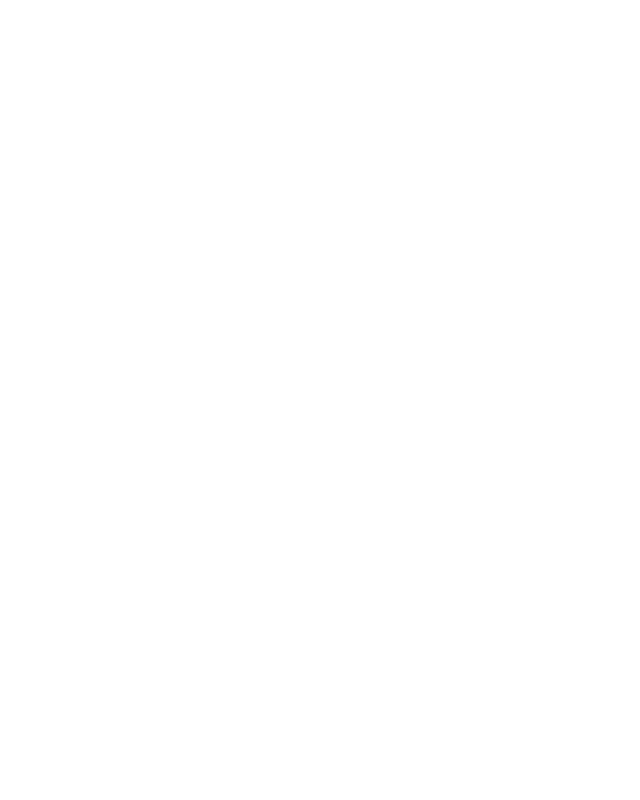
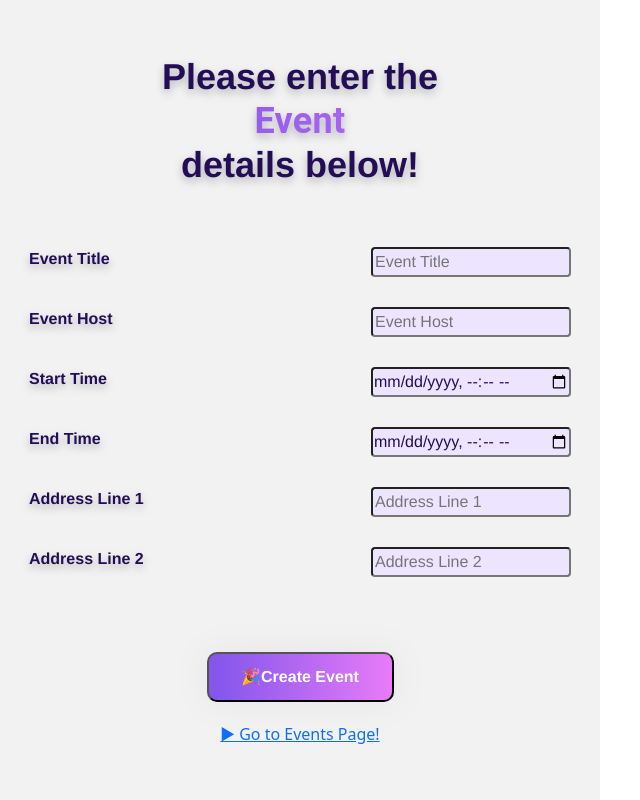
Before and after one commit to BhavyaT-135/envited-task, a React (Create React App) app: page /create in a window 1280 px wide. Before the commit this address had no page. Shown: the whole page, without its empty margins (0-640 px from the left). Built offline with nearby package versions, Linux system fonts and the light colour scheme.

Commit message:
✨ Create Page

```diff
--- a/src/App.jsx
+++ b/src/App.jsx
@@ -2,26 +2,25 @@
 import { useState } from 'react';
 import EventsPage from "./components/EventsPage/EventsPage";
 import LandingPage from "./components/LandingPage/LandingPage";
+import CreatePage from "./components/CreatePage/CreatePage";
 
 function App() {
-  const [eventList, setEventList] = useState([
-    {
-      id: 1,
+  const [eventList, setEventList] = useState({
       title: "Treasure Hunt",
-      address_line1: "33, Street N0. 32",
+      address_line1: "33, Street No. 32",
       address_line2: "NY City",
       host: "Bhavya Tewari",
       start_time: "19 August 2023 5:00 PM",
       end_time: "19 August 2023 9:00 PM",
-    }
-  ]);
+  });
 
 
   return (
     <Router>
     <Routes>
         <Route exact path="/" element={<LandingPage />} />
-        <Route path="/events" element={<EventsPage />} />
+        <Route path="/create" element={<CreatePage eventList = {eventList} setEventList={setEventList} />} />
+        <Route path="/events" element={<EventsPage eventList= {eventList} />} />
     </Routes>
   </Router>
   );
--- a/src/components/CreatePage/CreatePage.jsx
+++ b/src/components/CreatePage/CreatePage.jsx
@@ -0,0 +1,92 @@
+import './createPage.css';
+import { useState, useEffect } from 'react';
+import { Link } from 'react-router-dom';
+import Container from '@mui/material/Container';
+import Typography from '@mui/material/Typography';
+
+const CreatePage = ({eventList, setEventList}) => {
+    const [currEvent, setCurrEvent] = useState({});
+
+    const addEvent = async (event) => {
+
+        event.preventDefault();
+        const data = new FormData(event.currentTarget);
+        let payload = {
+            title: data.get('eventTitle'),
+            address_line1: data.get('addressLine1'),
+            address_line2: data.get('addressLine2'),
+            host: data.get('hostName'),
+            start_time: data.get('startTime'),
+            end_time: data.get('endTime')
+        }
+        Object.keys(payload).forEach(key => {
+            if (payload[key] === null || payload[key] === "") {
+                delete payload[key];
+            }
+        });
+        setCurrEvent(payload);
+    }
+
+    useEffect(() => {
+    setEventList(currEvent);
+  }, [setEventList, currEvent]);
+
+    return (
+        <Container className="cp-cont" maxWidth="sm">
+          <div className="cp-textDiv">
+                <div className="cp-text">Please enter the</div>
+                <Typography
+                    fontSize="36px"
+                    fontWeight="700"
+                    font="helvetica"
+                    marginBottom="-10px"
+                    marginTop="-10px"
+                    sx={{
+                        backgroundcolor: "primary",
+                        backgroundImage: `linear-gradient(90deg, #8456EC 24.2%, #E87BF8 120.46%);`,
+                        backgroundSize: "100%",
+                        backgroundRepeat: "repeat",
+                        backgroundClip: "text",
+                        WebkitBackgroundClip: "text",
+                        WebkitTextFillColor: "transparent",
+                        filter: "drop-shadow(0px 4px 4px rgba(0, 0, 0, 0.25))",
+                    }}>
+                    Event
+                </Typography>
+                <div className="cp-text">details below!</div>
+            </div>
+            <form className="cp-form" onSubmit={addEvent}>
+                <div className="cp-form-row">
+                    <label className="cp-label">Event Title</label>
+                    <input className="cp-input" type="text" placeholder="Event Title" name="eventTitle" id="eventTitle" />
+                </div>
+                <div className="cp-form-row">
+                    <label className="cp-label">Event Host</label>
+                    <input className="cp-input" type="text" placeholder="Event Host" name="hostName" id='hostName'/>
+                </div>
+                <div className="cp-form-row">
+                    <label className="cp-label">Start Time</label>
+                    <input className="cp-input" type="datetime-local" name="startTime" id='startTime'/>
+                </div>
+                <div className="cp-form-row">
+                    <label className="cp-label">End Time</label>
+                    <input className="cp-input" type="datetime-local" name="endTime" id='endTime'/>
+                </div>
+                <div className="cp-form-row">
+                    <label className="cp-label">Address Line 1</label>
+                    <input className="cp-input" type="text" placeholder="Address Line 1" name="addressLine1" id='addressLine1'/>
+                </div>
+                <div className="cp-form-row">
+                    <label className="cp-label">Address Line 2</label>
+                    <input className="cp-input" type="text" placeholder="Address Line 2" name="addressLine2" id='addressLine2'/>
+                </div>
+                <button className="cp-button" type="submit">
+                    🎉Create Event
+                </button>
+                <Link to='/events' className='cp-link'>▶ Go to Events Page!</Link>
+            </form>
+        </Container>
+    )
+}
+
+export default CreatePage
--- a/src/components/CreatePage/createPage.css
+++ b/src/components/CreatePage/createPage.css
@@ -0,0 +1,83 @@
+.cp-cont {
+    position: absolute;
+    background-color: #f2f2f2;
+    height: 100vh;
+    text-align: center;
+    align-items: center;
+    display: flex;
+    flex-direction: column;
+}
+
+.cp-text {
+    font-family: 'Helvetica';
+    font-size: 36px;
+    font-weight: 700;
+    color: #240D57;
+    filter: drop-shadow(0px 4px 4px rgba(0, 0, 0, 0.25));
+}
+
+.cp-textDiv {
+    padding-top: 50px;
+    display: flex;
+    flex-direction: column;
+    height: auto;
+}
+
+.cp-form{
+    margin-top: 50px;
+    display: flex;
+    flex-direction: column;
+    align-items: center;
+    justify-content: center;
+    height: auto;
+    width: 100%;
+}
+
+.cp-form-row{
+    margin-bottom: 20px;
+    display: flex;
+    flex-direction: row;
+    justify-content: space-between;
+    width: 100%;
+    height: auto;
+    padding: 5px;
+}
+
+.cp-label{
+    font-family: 'Helvetica';
+    font-size: 16px;
+    font-weight: 700;
+    color: #240D57;
+    filter: drop-shadow(0px 4px 4px rgba(0, 0, 0, 0.25));
+}
+
+.cp-input{
+    width: 200px;
+    height: 30px;
+    font-family: 'Helvetica';
+    font-size: 16px;
+    background-color: #ede5ff;
+    color: #240D57;
+    border-radius: 4px;
+}
+
+.cp-button {
+    margin-top: 50px;
+    width: 187px;
+    height: 50px;
+    background: linear-gradient(90deg, #8456EC 3.25%, #E87BF8 100%);
+    border-radius: 10px;
+
+    font-family: 'Helvetica';
+    font-style: normal;
+    font-weight: 700;
+    font-size: 16px;
+    line-height: 18px;
+    color: #FFFFFF;
+
+    filter: drop-shadow(0px 0px 17.6435px rgba(0, 0, 0, 0.05));
+}
+
+.cp-link{
+    margin-top: 20px;
+}
--- a/src/components/EventsPage/EventsPage.jsx
+++ b/src/components/EventsPage/EventsPage.jsx
@@ -1,25 +1,33 @@
 import './eventsPage.css';
 import EPImg from '../../assets/EventsPage.png'
+import { FaMapMarkerAlt } from 'react-icons/fa';
+import { FaCalendarAlt } from 'react-icons/fa';
+import {FaAngleRight} from 'react-icons/fa';
 
-const EventsPage = () => {
+const EventsPage = ({ eventList }) => {
+  console.log(eventList)
   return (
-    <div className="ep-cont" maxWidth="sm">
+    <div className="ep-cont">
         <img src={EPImg} alt="Events Page" className="ep-img" />
         <div className='ep-text'>
-              <div className="ep-title">Birthday Bash</div>
-              <div className='ep-text-sub'>Hosted by Elysia</div>
+              <div className="ep-title">{eventList.title}</div>
+              <div className='ep-text-sub'>Hosted by {eventList.host}</div>
           </div>
         <div className='ep-row-flex'>
+            <FaCalendarAlt className='ep-icons'/>
             <div className='ep-col-flex'>
-                <div className='ep-text-prim'>18 August 6:00PM</div>
-                <div className='ep-text-sec'>to 19 August 1:00PM UTC + 10</div>
+                <div className='ep-text-prim'>{new Date(eventList.start_time).toUTCString()}</div>
+                <div className='ep-text-sec'>to {eventList.end_time}</div>
             </div>
+            <FaAngleRight className='ep-arrow'/>
         </div>
         <div className='ep-row-flex'>
+            <FaMapMarkerAlt className='ep-icons'/>
             <div className='ep-col-flex'>
-                <div className='ep-text-prim'>Street Name</div>
-                <div className='ep-text-sec'>Suburb, State, Postcode</div>
+                <div className='ep-text-prim'>{eventList.address_line1}</div>
+                <div className='ep-text-sec'>{eventList.address_line2}</div>
             </div>
+            <FaAngleRight className='ep-arrow'/>
         </div>
     </div>
   )
--- a/src/components/EventsPage/eventsPage.css
+++ b/src/components/EventsPage/eventsPage.css
@@ -35,6 +35,7 @@
 
 .ep-text-sub{
     margin-top: 5px;
+    margin-left: 5px;
     color: #828282;
     font-family: 'Helvetica';
     font-weight: 400;
@@ -43,6 +44,8 @@
 }
 
 .ep-row-flex{
+    padding: 5px;
+    justify-content: space-between;
     margin-top: 30px;
     display: flex;
     flex-direction: row;
@@ -51,10 +54,11 @@
 }
 
 .ep-col-flex{
+    margin-left: 15px;
     text-align: left;
     display: flex;
     flex-direction: column;
-    width: auto;
+    width: 80%;
     height: auto;
 }
 
@@ -73,3 +77,17 @@
     line-height: 21px;
     color: #4F4F4F;
 }
+
+.ep-icons{
+    font-size: 40px;
+    color: #8456ec;
+    border: #f6f2ff solid 2px;
+    border-radius: 1px;
+    padding: 5px;
+}
+
+.ep-arrow{
+    font-size: 25px;
+    color: #bdbdbd;
+    right: 30px;
+}
--- a/src/components/LandingPage/LandingPage.jsx
+++ b/src/components/LandingPage/LandingPage.jsx
@@ -1,4 +1,5 @@
 import React from 'react'
+import { Link } from 'react-router-dom'
 import Container from '@mui/material/Container';
 import Typography from '@mui/material/Typography';
 import LPImg from '../../assets/LandingPage.jpg'
@@ -31,7 +32,7 @@
       </div>
       <div className="lp-text-sub">Easily host and share events with your friends across any social media.</div>
         <img src={LPImg} alt="Landing Page" className="lp-img" />
-        <button className="lp-button">🎉 Create my event</button>
+        <Link to='/create'><button className="lp-button">🎉 Create my event</button></Link>
     </Container>
   )
 }
--- a/src/components/LandingPage/landingPage.css
+++ b/src/components/LandingPage/landingPage.css
@@ -58,3 +58,7 @@
 
     filter: drop-shadow(0px 0px 17.6435px rgba(0, 0, 0, 0.05));
 }
+
+Link{
+    text-decoration: none;
+}
```
